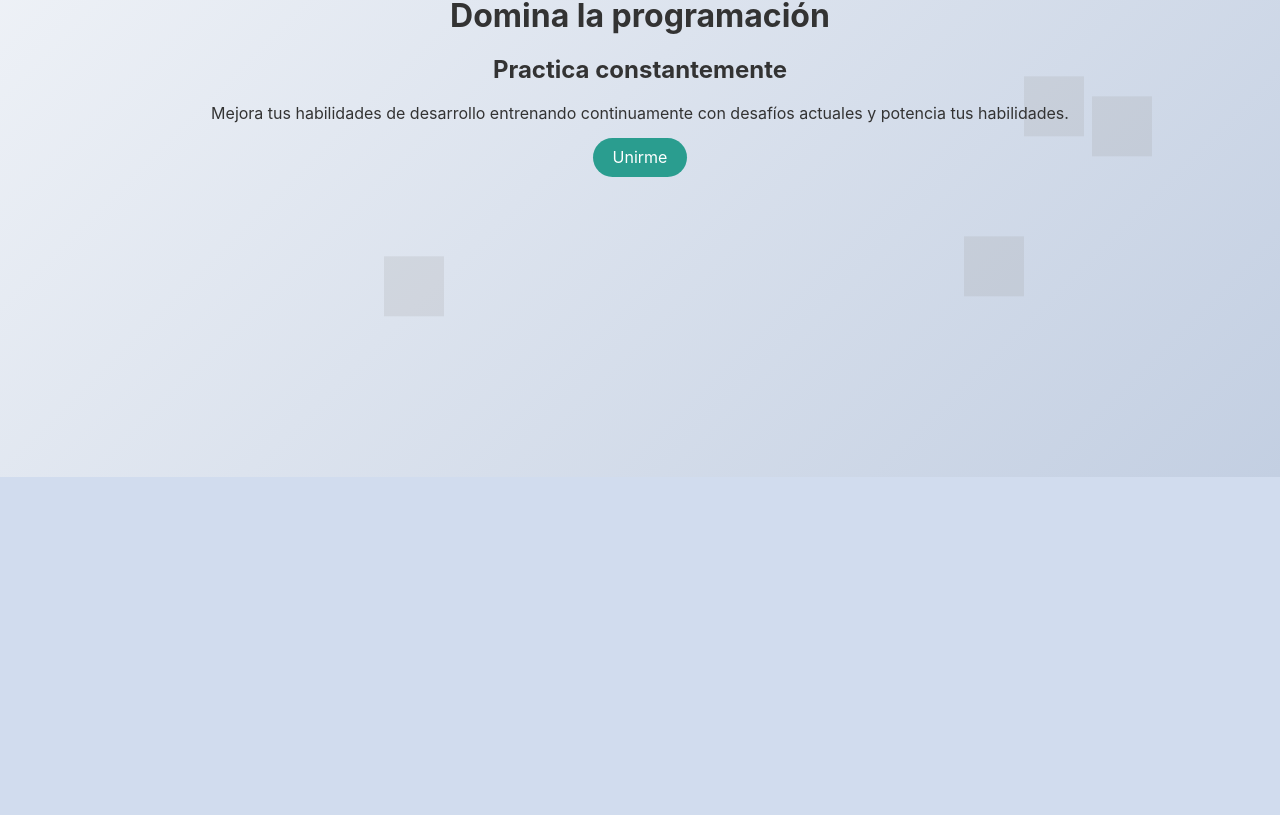
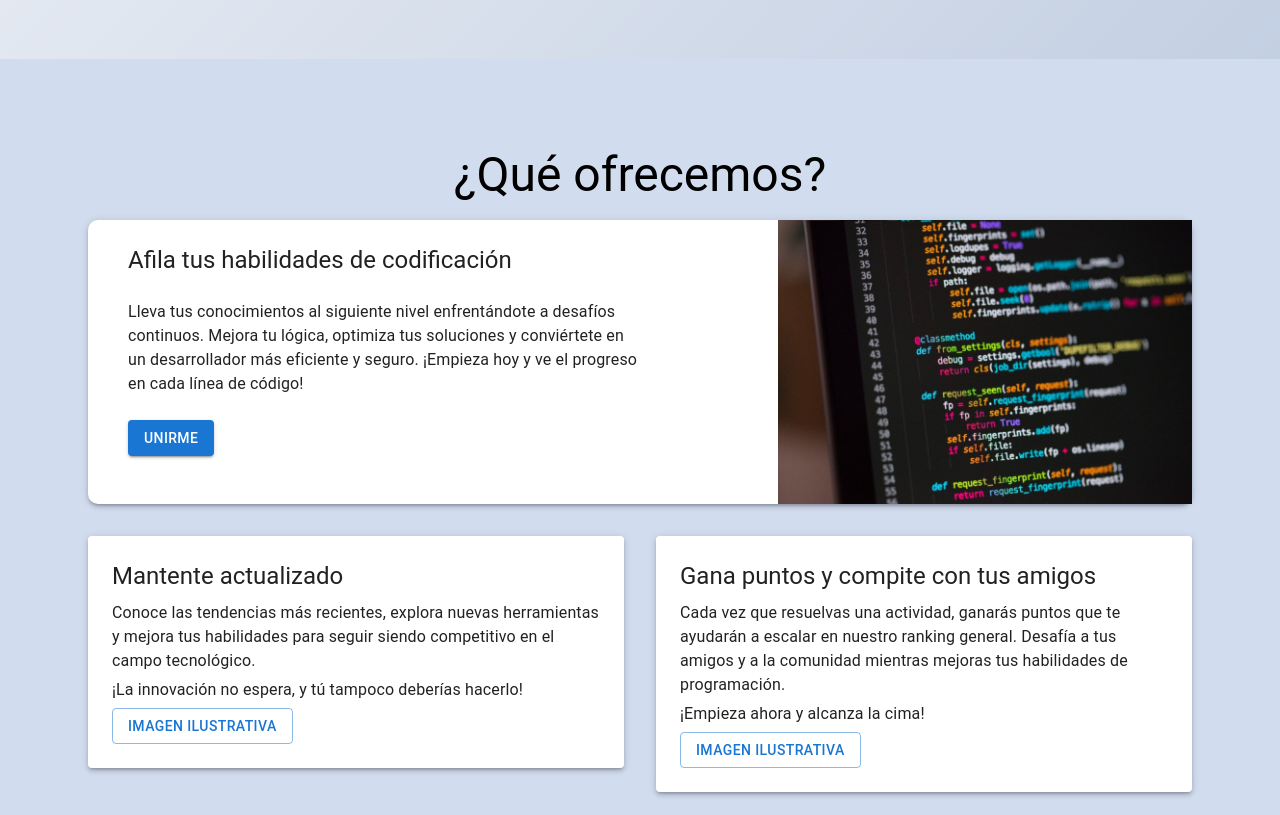
Before and after one commit to Carloscastro16/the-road, a React (Create React App) app: page / in a window 1280 px wide. Shown: the part 805-1620 px from the top of the page. Before the commit the page ends 1282 px from the top, so only its background shows below. Built offline with nearby package versions, Linux system fonts and the light colour scheme; grey boxes are pictures that could not be loaded.

Commit message:
Dis. de la Landing - En progreso

```diff
--- /dev/null
+++ b/src/Components/Models/Landing/OfferSection.tsx
@@ -0,0 +1,74 @@
+import React from 'react';
+import { Box, Button, Grid, Typography, Paper } from '@mui/material';
+import { styled } from '@mui/system';
+import Img from '../../../assets/Img/Codigo.png';
+
+const ImageContainer = styled('div')({
+  backgroundImage: `url(${Img})`, // Ajusta la ruta de tu imagen
+  backgroundSize: 'cover',
+  backgroundPosition: 'center',
+  height: 'auto', // Ajusta la altura automáticamente
+  flex: '0.7 0 200px', // Controla el tamaño de la imagen
+});
+
+const Ofrecemos = () => {
+  return (
+    <Box sx={{ padding: 11 }}>
+      <Typography variant="h3" align="center" gutterBottom>
+        ¿Qué ofrecemos?
+      </Typography>
+
+      <Paper elevation={3} sx={{ display: 'flex', mb: 4,borderRadius:'10px' }}>
+        <Box sx={{ flex: 2, p: 3, pr: 5, pl:5}}> {/* Ajusta el padding para dejar un margen derecho */}
+          <Typography variant="h5" gutterBottom sx={{ mb: 3 }}>
+            Afila tus habilidades de codificación
+          </Typography>
+          <Typography variant="body1" gutterBottom sx={{ mb: 3, pr:12}}>
+            Lleva tus conocimientos al siguiente nivel enfrentándote a desafíos continuos. Mejora tu lógica, optimiza tus soluciones y conviértete en un desarrollador más eficiente y seguro. ¡Empieza hoy y ve el progreso en cada línea de código!
+          </Typography>
+          <Button variant="contained" color="primary" sx={{ mb: 3 }}>
+            Unirme
+          </Button>
+        </Box>
+        <ImageContainer />
+      </Paper>
+
+      <Grid container spacing={4}>
+        <Grid item xs={12} md={6}>
+          <Paper elevation={3} sx={{ p: 3 }}>
+            <Typography variant="h5" gutterBottom>
+              Mantente actualizado
+            </Typography>
+            <Typography variant="body1" gutterBottom>
+              Conoce las tendencias más recientes, explora nuevas herramientas y mejora tus habilidades para seguir siendo competitivo en el campo tecnológico.
+            </Typography>
+            <Typography variant="body1" gutterBottom>
+              ¡La innovación no espera, y tú tampoco deberías hacerlo!
+            </Typography>
+            <Button variant="outlined" color="primary">
+              IMAGEN ILUSTRATIVA
+            </Button>
+          </Paper>
+        </Grid>
+        <Grid item xs={12} md={6}>
+          <Paper elevation={3} sx={{ p: 3 }}>
+            <Typography variant="h5" gutterBottom>
+              Gana puntos y compite con tus amigos
+            </Typography>
+            <Typography variant="body1" gutterBottom>
+              Cada vez que resuelvas una actividad, ganarás puntos que te ayudarán a escalar en nuestro ranking general. Desafía a tus amigos y a la comunidad mientras mejoras tus habilidades de programación.
+            </Typography>
+            <Typography variant="body1" gutterBottom>
+              ¡Empieza ahora y alcanza la cima!
+            </Typography>
+            <Button variant="outlined" color="primary">
+              IMAGEN ILUSTRATIVA
+            </Button>
+          </Paper>
+        </Grid>
+      </Grid>
+    </Box>
+  );
+};
+
+export default Ofrecemos;
--- a/src/Views/landing/LandingView.tsx
+++ b/src/Views/landing/LandingView.tsx
@@ -1,11 +1,17 @@
 import Presentacion from "../../Components/Models/Landing/Presentacion";
-import Navbar from "../../Components/Models/Landing/Navbar";
+import Navbar from "../../Components/Models/Landing/Header";
+import OfferSection from "../../Components/Models/Landing/OfferSection";
+import AboutUsSection from "../../Components/Models/Landing/AboutUsSection";
+import Footer from "../../Components/Models/Landing/Footer";
 
 export default function LandingView(){
     return (
         <>
         <Navbar></Navbar>
         <Presentacion></Presentacion>
+        <OfferSection></OfferSection>
+        <AboutUsSection></AboutUsSection>
+        <Footer></Footer>
         </>
     )
 }
--- a/src/index.css
+++ b/src/index.css
@@ -376,7 +376,6 @@ code {
   }
 
   .presentation-container {
-    margin-top: -25px;
     display: flex;
     justify-content: center;
     align-items: center;
```
Also changed, not shown: src/Components/Landing/HeroSection.tsx (deleted, +0 -47 lines), src/Components/Landing/OfferSection.tsx (deleted, +0 -59 lines), src/Components/Models/Landing/AboutUsSection.tsx (renamed from src/Components/Landing/AboutUsSection.tsx), src/Components/Models/Landing/Footer.tsx (renamed from src/Components/Landing/Footer.tsx), src/Components/Models/Landing/Header.tsx (renamed from src/Components/Landing/Header.tsx), src/assets/Img/Codigo.png (added).
